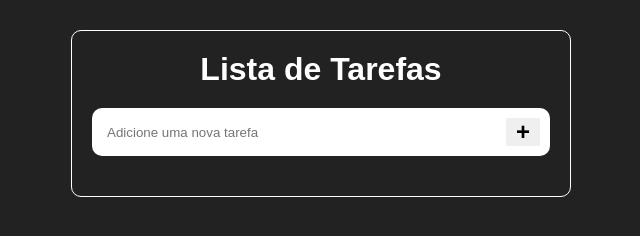
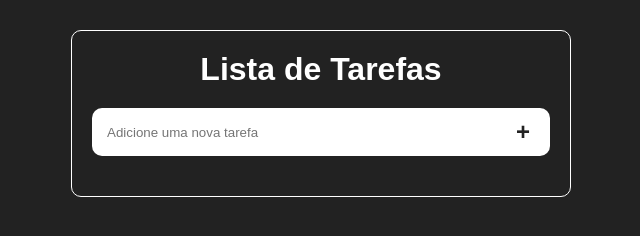
Before and after one commit to flaviare1s/lista-de-tarefas, a plain HTML site: page index.html in a window 1280 px wide. Shown: the full height of the page, 319-959 px from the left. Drawn offline with Linux system fonts and the light colour scheme.

Commit message:
Ajusta estilo

```diff
--- a/css/styles.css
+++ b/css/styles.css
@@ -49,6 +49,8 @@ h1 {
 }
 
 #add-task-button {
+  background-color: #fff;
+  color: #222;
   font-size: 24px;
   font-weight: bold;
   padding: 0px 10px;
```
